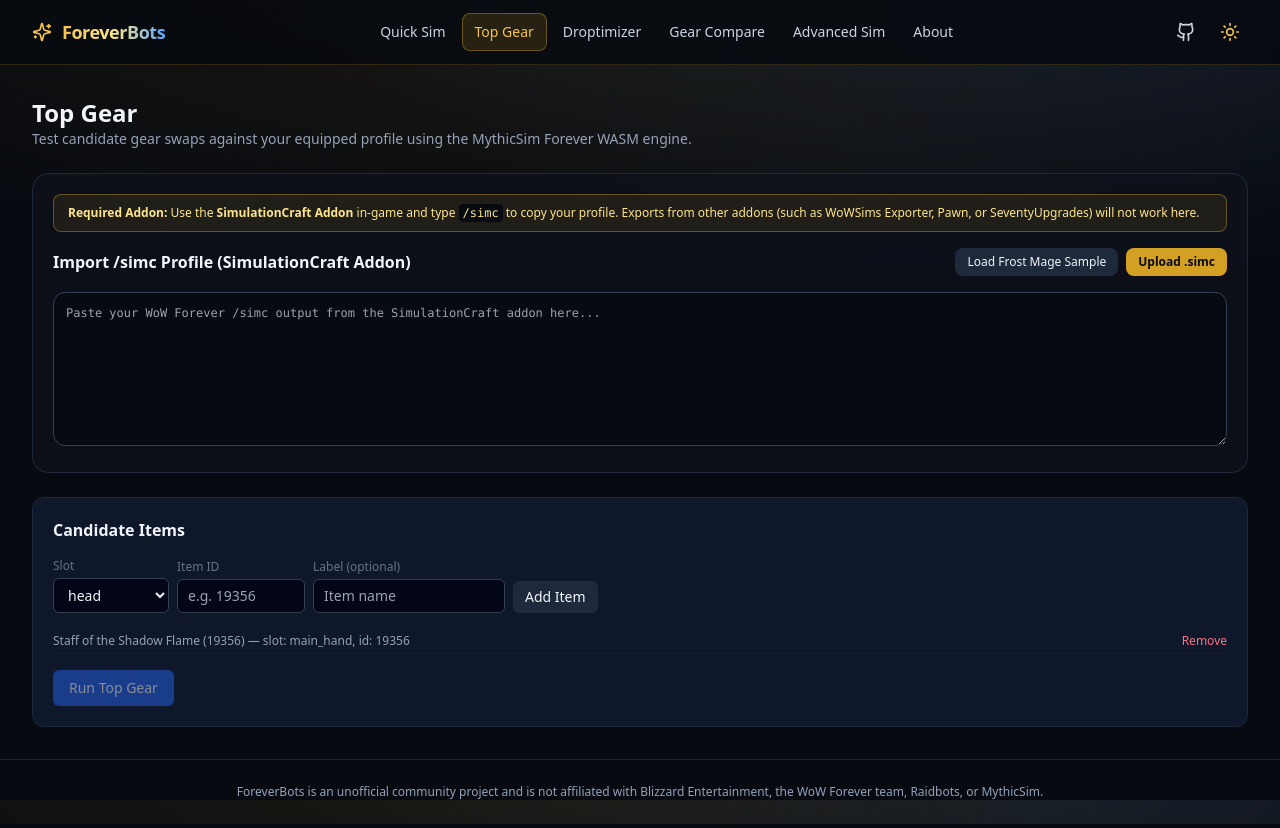
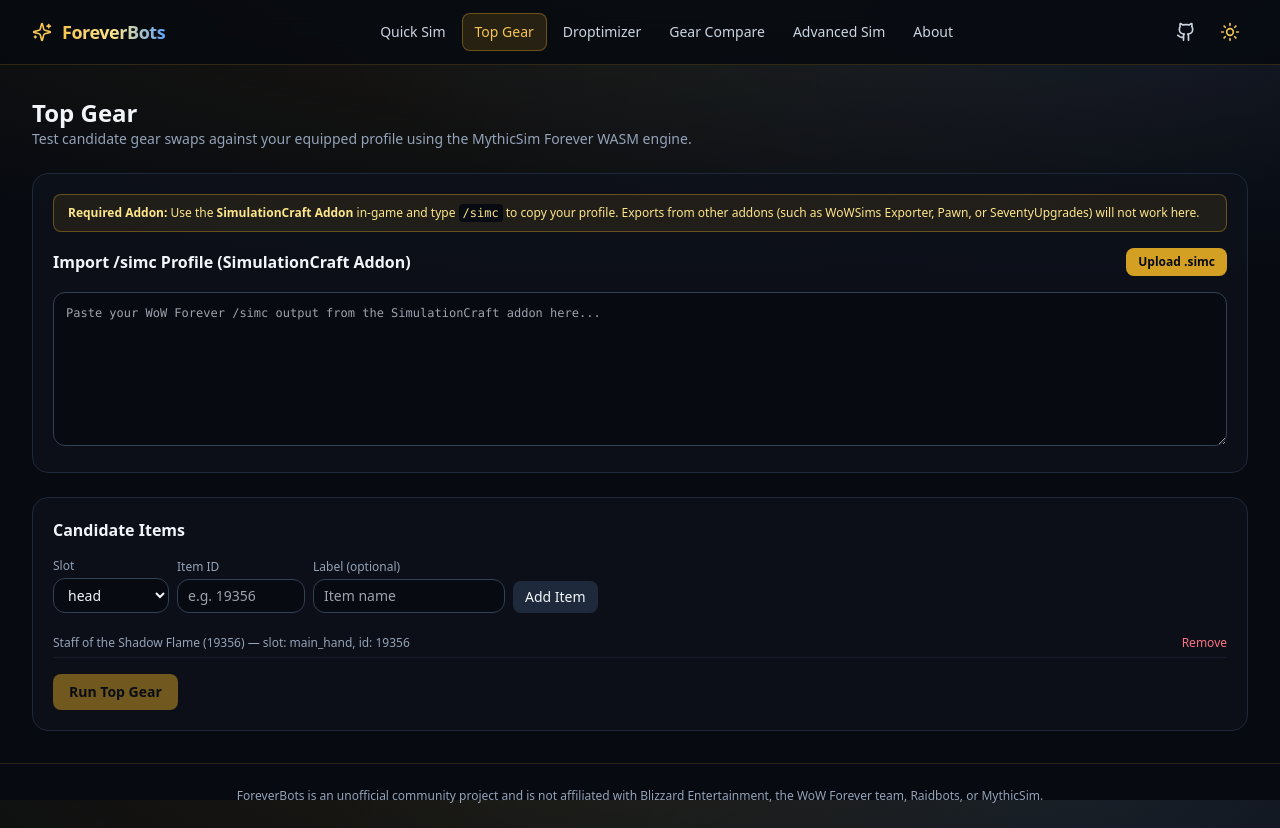
Before and after one commit to welshman/ForeverBots, a React (Vite) app in the folder frontend/: page /#/top-gear in a window 1280 px wide. Built offline with nearby package versions, Linux system fonts and the light colour scheme.

Commit message:
style: unify WoW Forever theme across all pages and remove Frost Mage sample button

```diff
--- a/frontend/src/components/SimcImporter.tsx
+++ b/frontend/src/components/SimcImporter.tsx
@@ -1,17 +1,6 @@
 import React, { useState } from "react";
 import { parseSimcProfile } from "../lib/simcParser";
 import { CharacterSheetData, ParsedSimcProfile } from "../types/simulation";
-
-const SAMPLE_PROFILE = `# WoW Forever Sample Frost Mage
-mage="Arcaneweave"
-level=60
-race=gnome
-spec=frost
-role=spell
-talents=2300050310030000000000000000000000020535023102351301
-head=netherwind_crown,id=16914,enchant_id=2544
-neck=choker_of_the_fire_lord,id=18814
-main_hand=staff_of_the_shadow_flame,id=19356,enchant_id=2504`;
 
 const DEFAULT_SHEET: CharacterSheetData = {
   base: [35, 35, 45, 55, 55],
@@ -82,19 +71,10 @@ export default function SimcImporter({ onParsed }: SimcImporterProps) {
 
       <div className="flex flex-wrap items-center justify-between gap-2">
         <h2 className="text-base font-semibold">Import /simc Profile (SimulationCraft Addon)</h2>
-        <div className="flex items-center gap-2">
-          <button
-            type="button"
-            onClick={() => handleParse(SAMPLE_PROFILE)}
-            className="text-xs px-3 py-1.5 rounded-lg bg-slate-100 dark:bg-slate-800 hover:bg-slate-200 dark:hover:bg-slate-700 transition-colors"
-          >
-            Load Frost Mage Sample
-          </button>
-          <label className="text-xs px-3 py-1.5 rounded-lg bg-gold-500 text-obsidian-950 font-semibold cursor-pointer hover:bg-gold-400 transition-colors">
-            Upload .simc
-            <input type="file" accept=".simc,.txt" onChange={handleFile} className="hidden" />
-          </label>
-        </div>
+        <label className="text-xs px-3 py-1.5 rounded-lg bg-gold-500 text-obsidian-950 font-semibold cursor-pointer hover:bg-gold-400 transition-colors">
+          Upload .simc
+          <input type="file" accept=".simc,.txt" onChange={handleFile} className="hidden" />
+        </label>
       </div>
 
       <textarea
@@ -145,7 +125,7 @@ export default function SimcImporter({ onParsed }: SimcImporterProps) {
                     onChange={(e) =>
                       handleSheetChange({ ...sheet, health: Number(e.target.value) || 0 })
                     }
-                    className="w-full rounded border border-slate-700 bg-obsidian-950 px-2 py-1"
+                    className="w-full rounded-lg border border-slate-700 bg-obsidian-950 px-2 py-1 focus:outline-none focus:ring-2 focus:ring-gold-500/70"
                   />
                 </label>
                 <label className="space-y-1">
@@ -156,7 +136,7 @@ export default function SimcImporter({ onParsed }: SimcImporterProps) {
                     onChange={(e) =>
                       handleSheetChange({ ...sheet, mana: Number(e.target.value) || 0 })
                     }
-                    className="w-full rounded border border-slate-700 bg-obsidian-950 px-2 py-1"
+                    className="w-full rounded-lg border border-slate-700 bg-obsidian-950 px-2 py-1 focus:outline-none focus:ring-2 focus:ring-gold-500/70"
                   />
                 </label>
                 <label className="space-y-1">
@@ -168,7 +148,7 @@ export default function SimcImporter({ onParsed }: SimcImporterProps) {
                     onChange={(e) =>
                       handleSheetChange({ ...sheet, meleeCrit: Number(e.target.value) || 0 })
                     }
-                    className="w-full rounded border border-slate-700 bg-obsidian-950 px-2 py-1"
+                    className="w-full rounded-lg border border-slate-700 bg-obsidian-950 px-2 py-1 focus:outline-none focus:ring-2 focus:ring-gold-500/70"
                   />
                 </label>
                 <label className="space-y-1">
@@ -180,7 +160,7 @@ export default function SimcImporter({ onParsed }: SimcImporterProps) {
                     onChange={(e) =>
                       handleSheetChange({ ...sheet, spellCrit: Number(e.target.value) || 0 })
                     }
-                    className="w-full rounded border border-slate-700 bg-obsidian-950 px-2 py-1"
+                    className="w-full rounded-lg border border-slate-700 bg-obsidian-950 px-2 py-1 focus:outline-none focus:ring-2 focus:ring-gold-500/70"
                   />
                 </label>
               </div>
@@ -202,7 +182,7 @@ export default function SimcImporter({ onParsed }: SimcImporterProps) {
                         nextAttr[i] = Number(e.target.value) || 0;
                         handleSheetChange({ ...sheet, attributes: nextAttr });
                       }}
-                      className="w-full rounded border border-slate-700 bg-obsidian-950 px-2 py-1"
+                      className="w-full rounded-lg border border-slate-700 bg-obsidian-950 px-2 py-1 focus:outline-none focus:ring-2 focus:ring-gold-500/70"
                     />
                   </label>
                 ))}
--- a/frontend/src/pages/AdvancedSimPage.tsx
+++ b/frontend/src/pages/AdvancedSimPage.tsx
@@ -48,19 +48,22 @@ export default function AdvancedSimPage() {
   };
 
   return (
-    <div className="space-y-4">
+    <div className="space-y-6">
+      <div>
         <h1 className="text-2xl font-bold">Advanced Sim</h1>
         <p className="text-sm text-slate-500 dark:text-slate-400">
           Paste a MythicSim Forever <code>prepared_v2</code> JSON payload to run directly against the
           compiled Rust/WASM coverage gate and simulator.
         </p>
+      </div>
 
+      <div className="rounded-2xl border border-slate-200 dark:border-slate-800 bg-white/85 dark:bg-obsidian-900/85 p-5 space-y-4">
         <textarea
           value={rawJson}
           onChange={(e) => handleChange(e.target.value)}
           rows={14}
           placeholder="Paste prepared_v2 JSON here (e.g., from mythicsim-forever-engine/fixtures/...)"
-        className="w-full rounded-lg border border-slate-300 dark:border-slate-700 bg-slate-50 dark:bg-slate-950 p-3 font-mono text-xs"
+          className="w-full rounded-xl border border-slate-300 dark:border-slate-700 bg-slate-50 dark:bg-obsidian-950 p-3 font-mono text-xs focus:outline-none focus:ring-2 focus:ring-gold-500/70"
         />
 
         <div className="flex items-center gap-3">
@@ -68,7 +71,7 @@ export default function AdvancedSimPage() {
             type="button"
             disabled={!rawJson.trim()}
             onClick={handleRun}
-          className="px-4 py-2 rounded-md bg-arcane-600 text-white text-sm font-medium hover:bg-arcane-500 disabled:opacity-50"
+            className="px-4 py-2 rounded-lg bg-gold-500 text-obsidian-950 text-sm font-semibold hover:bg-gold-400 disabled:opacity-50 transition-colors"
           >
             Run Prepared JSON in WASM
           </button>
@@ -78,6 +81,7 @@ export default function AdvancedSimPage() {
             </span>
           )}
         </div>
+      </div>
 
       {result && <ReportView result={result} />}
     </div>
--- a/frontend/src/pages/TopGearPage.tsx
+++ b/frontend/src/pages/TopGearPage.tsx
@@ -81,7 +81,6 @@ export default function TopGearPage() {
           { slot: cand.slot, itemId: cand.itemId, raw: `id=${cand.itemId}`, line: 0 },
         ],
       };
-      // Validate request builds cleanly before running
       buildForeverRequestJson(customProfile, opts);
       const res = await simulationRunner.run(
         { jobId: crypto.randomUUID(), profile: customProfile, options: opts },
@@ -114,15 +113,15 @@ export default function TopGearPage() {
 
       <SimcImporter onParsed={setProfile} />
 
-      <div className="rounded-xl border border-slate-200 dark:border-slate-800 bg-white dark:bg-slate-900 p-5 space-y-4">
+      <div className="rounded-2xl border border-slate-200 dark:border-slate-800 bg-white/85 dark:bg-obsidian-900/85 p-5 space-y-4">
         <h2 className="text-base font-semibold">Candidate Items</h2>
         <div className="flex flex-wrap gap-2 items-end">
           <label className="text-xs space-y-1">
-            <span className="block text-slate-500">Slot</span>
+            <span className="block text-slate-500 dark:text-slate-400">Slot</span>
             <select
               value={newSlot}
               onChange={(e) => setNewSlot(e.target.value)}
-              className="rounded-md border border-slate-300 dark:border-slate-700 bg-slate-50 dark:bg-slate-950 px-2.5 py-1.5 text-sm"
+              className="rounded-xl border border-slate-300 dark:border-slate-700 bg-slate-50 dark:bg-obsidian-950 px-2.5 py-1.5 text-sm focus:outline-none focus:ring-2 focus:ring-gold-500/70"
             >
               {["head", "neck", "shoulder", "back", "chest", "wrist", "hands", "waist", "legs", "feet", "finger1", "finger2", "trinket1", "trinket2", "main_hand", "off_hand", "ranged"].map((s) => (
                 <option key={s} value={s}>{s}</option>
@@ -130,29 +129,29 @@ export default function TopGearPage() {
             </select>
           </label>
           <label className="text-xs space-y-1">
-            <span className="block text-slate-500">Item ID</span>
+            <span className="block text-slate-500 dark:text-slate-400">Item ID</span>
             <input
               type="number"
               value={newItemId}
               onChange={(e) => setNewItemId(e.target.value)}
               placeholder="e.g. 19356"
-              className="w-32 rounded-md border border-slate-300 dark:border-slate-700 bg-slate-50 dark:bg-slate-950 px-2.5 py-1.5 text-sm"
+              className="w-32 rounded-xl border border-slate-300 dark:border-slate-700 bg-slate-50 dark:bg-obsidian-950 px-2.5 py-1.5 text-sm focus:outline-none focus:ring-2 focus:ring-gold-500/70"
             />
           </label>
           <label className="text-xs space-y-1">
-            <span className="block text-slate-500">Label (optional)</span>
+            <span className="block text-slate-500 dark:text-slate-400">Label (optional)</span>
             <input
               type="text"
               value={newLabel}
               onChange={(e) => setNewLabel(e.target.value)}
               placeholder="Item name"
-              className="w-48 rounded-md border border-slate-300 dark:border-slate-700 bg-slate-50 dark:bg-slate-950 px-2.5 py-1.5 text-sm"
+              className="w-48 rounded-xl border border-slate-300 dark:border-slate-700 bg-slate-50 dark:bg-obsidian-950 px-2.5 py-1.5 text-sm focus:outline-none focus:ring-2 focus:ring-gold-500/70"
             />
           </label>
           <button
             type="button"
             onClick={addCandidate}
-            className="px-3 py-1.5 rounded-md bg-slate-200 dark:bg-slate-800 text-sm font-medium"
+            className="px-3 py-1.5 rounded-lg bg-slate-200 dark:bg-slate-800 hover:bg-slate-300 dark:hover:bg-slate-700 text-sm font-medium transition-colors"
           >
             Add Item
           </button>
@@ -160,7 +159,7 @@ export default function TopGearPage() {
 
         <ul className="text-xs space-y-1 text-slate-400">
           {candidates.map((c) => (
-            <li key={c.id} className="flex items-center justify-between py-1 border-b border-slate-800/50">
+            <li key={c.id} className="flex items-center justify-between py-1.5 border-b border-slate-800/50">
               <span>{c.label} — slot: {c.slot}, id: {c.itemId}</span>
               <button
                 type="button"
@@ -177,16 +176,16 @@ export default function TopGearPage() {
           type="button"
           disabled={!profile || profile.status === "unparseable" || running}
           onClick={runTopGear}
-          className="px-4 py-2 rounded-md bg-arcane-600 text-white text-sm font-medium hover:bg-arcane-500 disabled:opacity-50"
+          className="px-4 py-2 rounded-lg bg-gold-500 text-obsidian-950 text-sm font-semibold hover:bg-gold-400 disabled:opacity-50 transition-colors"
         >
           {running ? "Simulating Combinations..." : "Run Top Gear"}
         </button>
       </div>
 
       {results.length > 0 && (
-        <div className="rounded-xl border border-slate-200 dark:border-slate-800 bg-white dark:bg-slate-900 p-5 overflow-auto">
+        <div className="rounded-2xl border border-slate-200 dark:border-slate-800 bg-white/85 dark:bg-obsidian-900/85 p-5 overflow-auto">
           <table className="w-full text-sm text-left">
-            <thead className="text-xs text-slate-500 border-b border-slate-800">
+            <thead className="text-xs text-slate-500 dark:text-slate-400 border-b border-slate-800">
               <tr>
                 <th className="py-2">Loadout</th>
                 <th className="py-2">Average DPS</th>
```
Also changed, not shown: frontend/src/components/AbilityTimeline.tsx (+5 -5 lines), frontend/src/components/ReportView.tsx (+6 -6 lines), frontend/src/pages/DroptimizerPage.tsx (+6 -6 lines), frontend/src/pages/GearComparePage.tsx (+5 -5 lines), frontend/src/pages/QuickSimPage.tsx (+7 -7 lines). Lines whose indentation alone changed are shown as unchanged.
